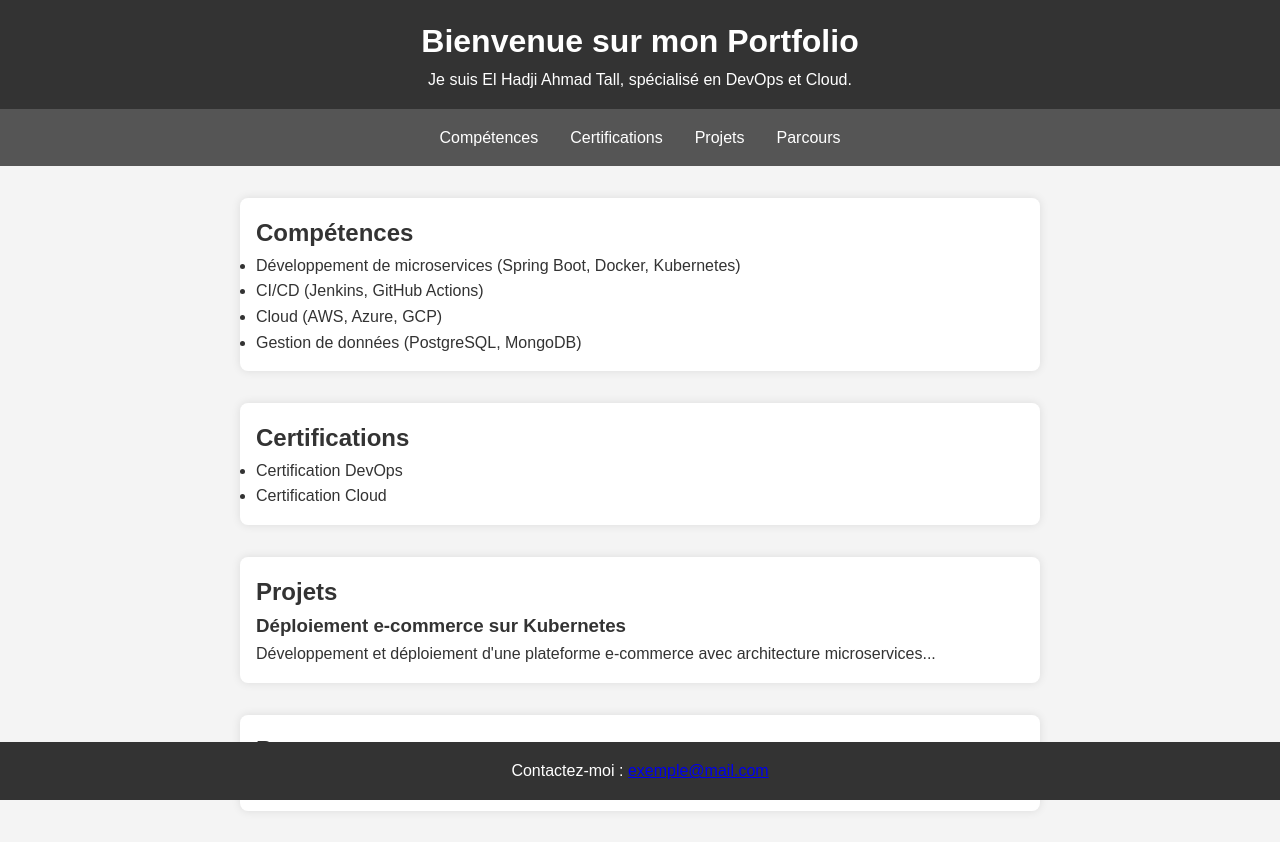
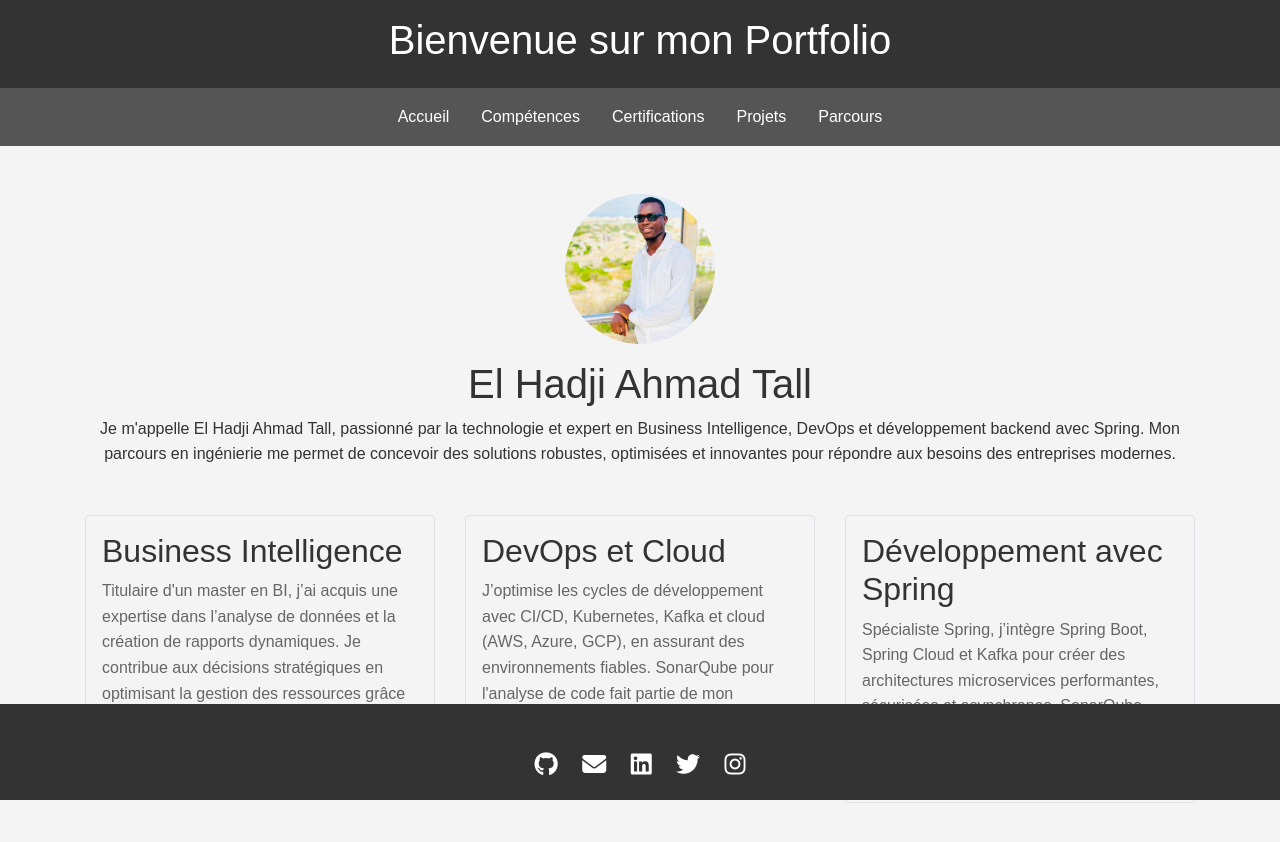
Before and after one commit to tallahmad047/tallahmad047.github.io, a plain HTML site: page index.html in a window 1280 px wide. Drawn offline with nearby package versions, Linux system fonts and the light colour scheme.

Commit message:
Ajout de mon portfolio

```diff
--- a/index.html
+++ b/index.html
@@ -3,66 +3,111 @@
 <head>
     <meta charset="UTF-8">
     <meta name="viewport" content="width=device-width, initial-scale=1.0">
+    <link rel="stylesheet" href="https://stackpath.bootstrapcdn.com/bootstrap/4.5.2/css/bootstrap.min.css">
+    <link rel="stylesheet" href="https://cdnjs.cloudflare.com/ajax/libs/font-awesome/6.0.0-beta3/css/all.min.css">
     <title>Portfolio - El Hadji Ahmad Tall</title>
     <link rel="stylesheet" href="styles.css">
 </head>
 <body>
     <!-- En-tête -->
     <header>
+
         <h1>Bienvenue sur mon Portfolio</h1>
-        <p>Je suis El Hadji Ahmad Tall, spécialisé en DevOps et Cloud.</p>
+
     </header>
 
     <!-- Menu de navigation -->
     <nav>
         <ul>
-            <li><a href="#competences">Compétences</a></li>
-            <li><a href="#certifications">Certifications</a></li>
-            <li><a href="#projets">Projets</a></li>
-            <li><a href="#parcours">Parcours</a></li>
+            <li><a href="index.html">Accueil</a></li>
+            <li><a href="compètances.html">Compétences</a></li>
+            <li><a href="certifications.html">Certifications</a></li>
+            <li><a href="projets.html">Projets</a></li>
+            <li><a href="parcours.html">Parcours</a></li>
         </ul>
     </nav>
+    <div class="container my-5">
+        <!-- Titre principal -->
+        <div class="text-center mb-5">
+            <img src="img.jpg" alt="Photo de El Hadji Ahmad Tall" class="profile-pic mb-3">
+            <h1>El Hadji Ahmad Tall</h1>
+            <p>Je m'appelle El Hadji Ahmad Tall, passionné par la technologie
+                et expert en Business Intelligence, DevOps et développement backend avec Spring.
 
-    <!-- Section Compétences -->
-    <section id="competences">
-        <h2>Compétences</h2>
-        <ul>
-            <li>Développement de microservices (Spring Boot, Docker, Kubernetes)</li>
-            <li>CI/CD (Jenkins, GitHub Actions)</li>
-            <li>Cloud (AWS, Azure, GCP)</li>
-            <li>Gestion de données (PostgreSQL, MongoDB)</li>
-        </ul>
-    </section>
+                Mon parcours en ingénierie me permet de concevoir des solutions robustes, optimisées et
+                innovantes pour répondre aux besoins des entreprises modernes.</p>
+        </div>
 
-    <!-- Section Certifications -->
-    <section id="certifications">
-        <h2>Certifications</h2>
-        <ul>
-            <li>Certification DevOps</li>
-            <li>Certification Cloud</li>
-            <!-- Ajoute d'autres certifications si besoin -->
-        </ul>
-    </section>
+        <!-- Contenu en colonnes -->
+        <div class="row">
+            <!-- Business Intelligence -->
+            <div class="col-lg-4 col-md-6 mb-4">
+                <div class="p-3 border rounded">
+                    <h2 class="section-title">Business Intelligence</h2>
+                    <p class="section-content">
+                        Titulaire d'un master en BI, j’ai acquis une expertise dans l’analyse de données et la création de rapports dynamiques. Je contribue aux décisions stratégiques en optimisant la gestion des ressources grâce à des visualisations et calculs avancés.
+                    </p>
+                </div>
+            </div>
 
-    <!-- Section Projets -->
-    <section id="projets">
-        <h2>Projets</h2>
-        <div>
-            <h3>Déploiement e-commerce sur Kubernetes</h3>
-            <p>Développement et déploiement d'une plateforme e-commerce avec architecture microservices...</p>
+            <!-- DevOps et Cloud -->
+            <div class="col-lg-4 col-md-6 mb-4">
+                <div class="p-3 border rounded">
+                    <h2 class="section-title">DevOps et Cloud</h2>
+                    <p class="section-content">
+                        J’optimise les cycles de développement avec CI/CD, Kubernetes, Kafka et cloud (AWS, Azure, GCP), en assurant des environnements fiables. SonarQube pour l'analyse de code fait partie de mon expertise pour maintenir la qualité.
+                    </p>
+                </div>
+            </div>
+
+            <!-- Développement avec Spring -->
+            <div class="col-lg-4 col-md-6 mb-4">
+                <div class="p-3 border rounded">
+                    <h2 class="section-title">Développement avec Spring</h2>
+                    <p class="section-content">
+                        Spécialiste Spring, j’intègre Spring Boot, Spring Cloud et Kafka pour créer des architectures microservices performantes, sécurisées et asynchrones. SonarQube garantit la qualité de code dans mes solutions.
+                    </p>
+                </div>
+            </div>
         </div>
-        <!-- Ajoute d'autres projets si besoin -->
-    </section>
+    </div>
 
-    <!-- Section Parcours -->
-    <section id="parcours">
-        <h2>Parcours</h2>
-        <p>Maîtrise en Business Intelligence, expériences en machine learning, DevOps, et gestion de projets Cloud.</p>
-    </section>
+    <!-- Lien vers le JavaScript de Bootstrap et jQuery pour les fonctionnalités interactives -->
+
+    <script src="https://code.jquery.com/jquery-3.5.1.slim.min.js"></script>
+    <script src="https://cdn.jsdelivr.net/npm/@popperjs/core@2.5.4/dist/umd/popper.min.js"></script>
+    <script src="https://stackpath.bootstrapcdn.com/bootstrap/4.5.2/js/bootstrap.min.js"></script>
+    <script src="https://kit.fontawesome.com/a076d05399.js" crossorigin="anonymous"></script>
+
+    <!-- Script JS pour animation simple (si nécessaire) -->
+    <script>
+        document.addEventListener("DOMContentLoaded", function() {
+            // Exemple d'animation pour faire apparaître les sections
+            const sections = document.querySelectorAll('.section-content');
+            sections.forEach(section => {
+                section.style.opacity = 0;
+                setTimeout(() => {
+                    section.style.transition = "opacity 1s";
+                    section.style.opacity = 1;
+                }, 500);
+            });
+        });
+    </script>
+
 
     <!-- Pied de page -->
     <footer>
-        <p>Contactez-moi : <a href="mailto:exemple@mail.com">exemple@mail.com</a></p>
+        Contactez-moi :
+
+             <!-- Icônes de réseaux sociaux -->
+             <div class="social-icons">
+                <a href="https://github.com/VOTRE_COMPTE_GITHUB" target="_blank" title="GitHub"><i class="fab fa-github"></i></a>
+                <a href="mailto:VOTRE_ADRESSE_EMAIL" title="Email"><i class="fas fa-envelope"></i></a>
+                <a href="https://www.linkedin.com/in/VOTRE_PROFIL_LINKEDIN" target="_blank" title="LinkedIn"><i class="fab fa-linkedin"></i></a>
+                <a href="https://twitter.com/VOTRE_COMPTE_TWITTER" target="_blank" title="Twitter"><i class="fab fa-twitter"></i></a>
+                <a href="https://www.instagram.com/VOTRE_COMPTE_INSTAGRAM" target="_blank" title="Instagram"><i class="fab fa-instagram"></i></a>
+            </div>
+        </div>
     </footer>
 </body>
 </html>
--- a/styles.css
+++ b/styles.css
@@ -52,9 +52,33 @@ section {
 footer {
     text-align: center;
     padding: 1rem;
-    background: #333;
+    background: #333; */
     color: white;
     position: fixed;
     width: 100%;
     bottom: 0;
 }
+section-title {
+    font-weight: bold;
+    font-size: 1.5rem;
+    color: #333;
+    margin-bottom: 0.5rem;
+}
+.section-content {
+    color: #666;
+}
+ /* Style personnalisé pour centrer et espacer les sections */
+ .profile-pic {
+    width: 150px;
+    height: 150px;
+    border-radius: 50%;
+    object-fit: cover;
+}
+.social-icons a {
+    margin: 0 10px;
+    font-size: 1.5rem;
+    color: #ffffff; /* Définit la couleur des icônes en blanc */
+}
+.social-icons a:hover {
+    color: #007bff; /* Change la couleur des icônes au survol */
+}
```
Also changed, not shown: compètances.html (added, +103 -0 lines), certifications.html (added), img.jpg (added), parcours.html (added), projets.html (added).
